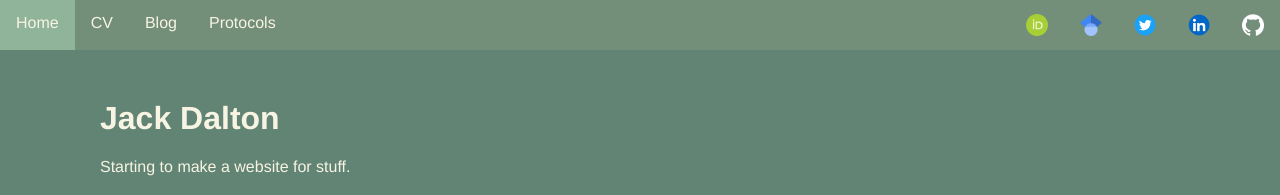
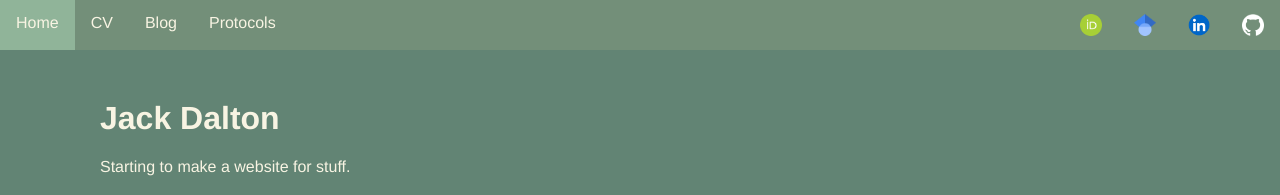
Before and after one commit to JackATDalton/JackATDalton.github.io, a Jekyll site: the page built from index.html, in a window 1280 px wide. Shown: the top 195 px of the page. Built offline with Jekyll 4.4.1, drawn with Linux system fonts in a browser that asks for light colours; some web fonts are replaced.

Commit message:
Update navbar.html

```diff
--- a/_includes/navbar.html
+++ b/_includes/navbar.html
@@ -6,7 +6,6 @@
         <li><a href="{{ site.url }}/protocols">Protocols</a></li>
         <li style="float:right"><a href="https://github.com/jackatdalton"><img class="icon" src="{{site.url}}/icons/github.png"></a></li>
         <li style="float:right"><a href="https://www.linkedin.com/in/jackatdalton"><img class="icon" src="{{site.url}}/icons/linkedin.png"></a></li>
-        <li style="float:right"><a href="https://twitter.com/jackatdalton"><img class="icon" src="{{site.url}}/icons/twitter.png"></a></li>
         <li style="float:right"><a href="https://scholar.google.com.au/citations?user=khC2NjAAAAAJ&hl=en"><img class="icon" src="{{site.url}}/icons/scholar.png"></a></li>
         <li style="float:right"><a href="https://orcid.org/0009-0000-3095-5404"><img class="icon" src="{{site.url}}/icons/orcid.png"></a></li>
     </ul>
```
